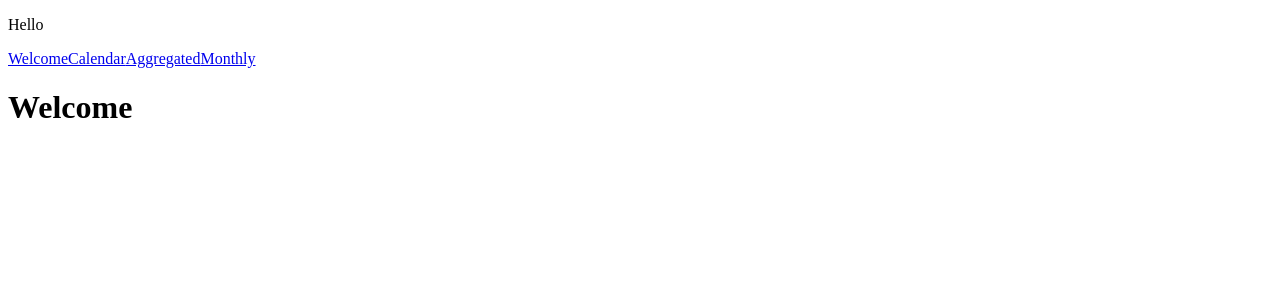
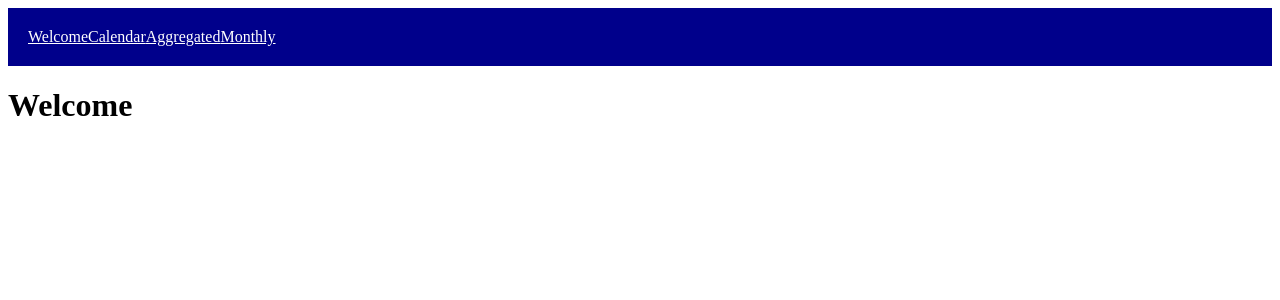
Before and after one commit to HelgeKrueger/strava_viz, a Vue app: page / in a window 1280 px wide. Shown: the top 300 px of the page. Built offline with nearby package versions, Linux system fonts and the light colour scheme; the HTML template or start-up script is replaced by a standard one.

Commit message:
Cleanup layout

```diff
--- a/src/components/App.vue
+++ b/src/components/App.vue
@@ -1,10 +1,11 @@
 <template>
   <div>
-    <p>Hello</p>
-    <router-link to="/">Welcome</router-link>
-    <router-link to="/calendar">Calendar</router-link>
-    <router-link to="/aggregated">Aggregated</router-link>
-    <router-link to="/monthly">Monthly</router-link>
+    <div class="navigation-menu">
+      <router-link to="/">Welcome</router-link>
+      <router-link to="/calendar">Calendar</router-link>
+      <router-link to="/aggregated">Aggregated</router-link>
+      <router-link to="/monthly">Monthly</router-link>
+    </div>
     <router-view></router-view>
   </div>
 </template>
@@ -53,4 +54,17 @@ export default {
 };
 </script>
 
-<style></style>
+<style>
+div.navigation-menu {
+  background-color: darkblue;
+  padding: 20px;
+}
+
+a {
+  color: white;
+}
+
+a:visited {
+  color: white;
+}
+</style>
--- a/webpack.config.js
+++ b/webpack.config.js
@@ -35,7 +35,7 @@ module.exports = {
           {
             loader: "css-loader",
             options: {
-              modules: true
+              modules: false
             }
           }
         ]
```
